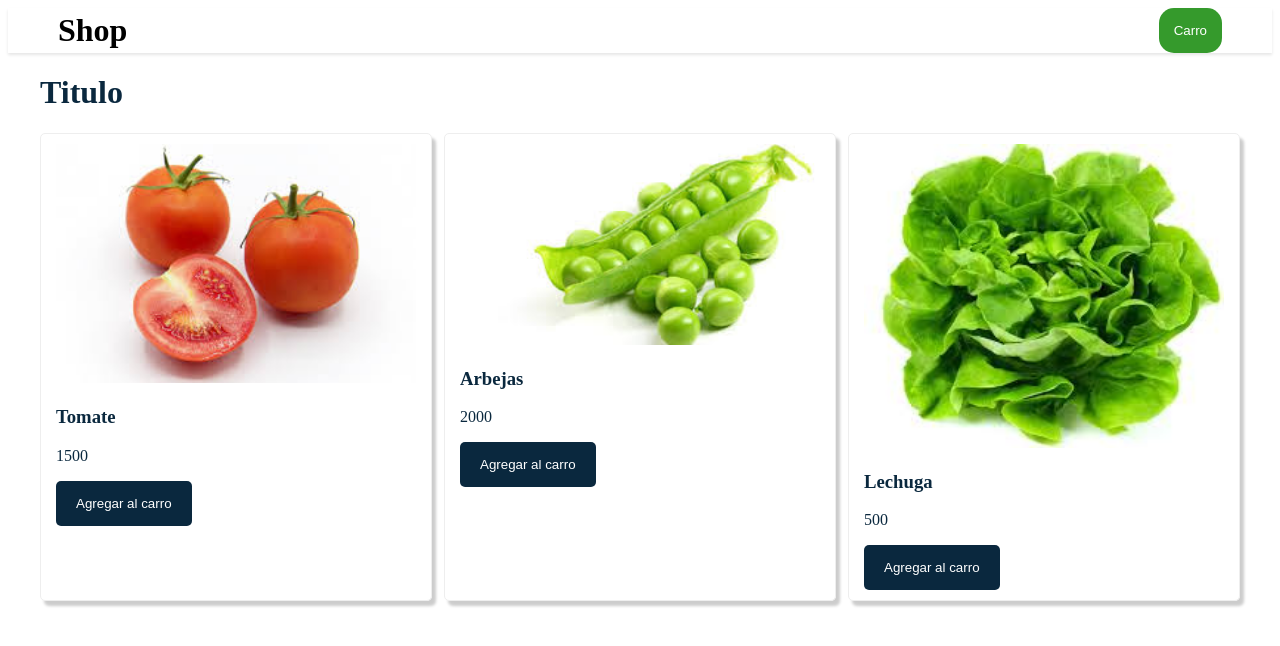
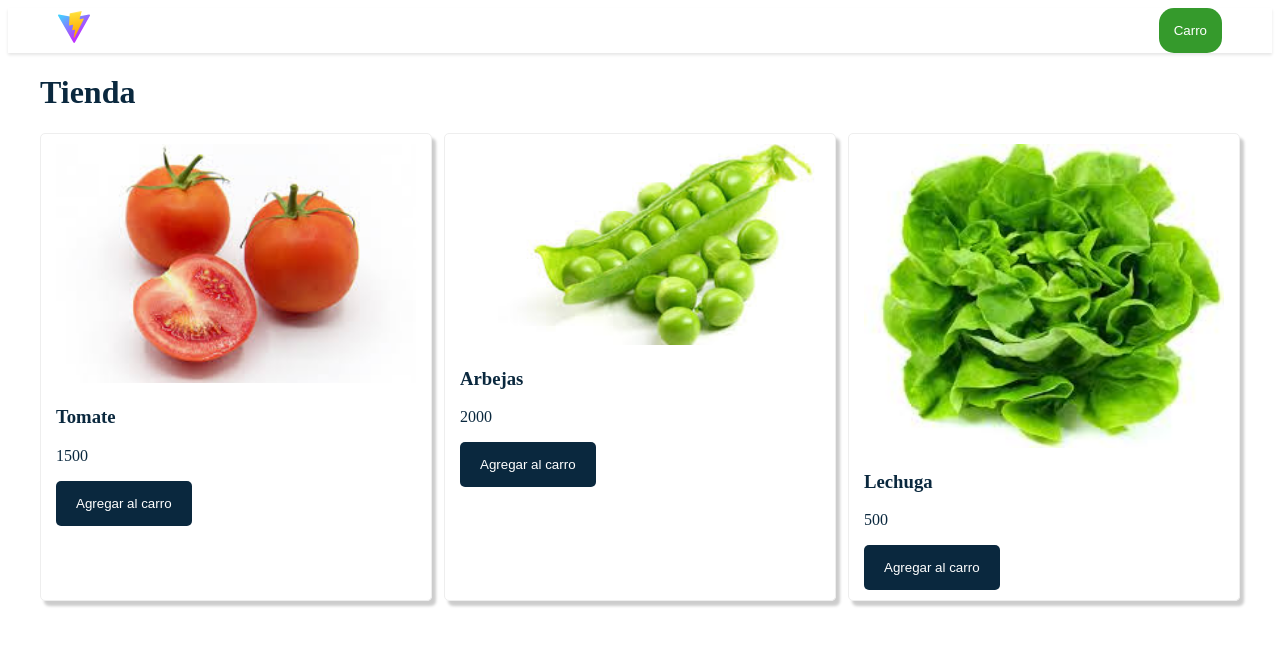
Before and after one commit to PabloRoves/29-proyecto-carro-de-compras, a React (Vite) app: page / in a window 1280 px wide. Shown: the top 646 px of the page. Built offline with nearby package versions, Linux system fonts and the light colour scheme.

Commit message:
Se implementa subseccion 202 - Mostrando el carro al usuario parte 2. La implementación la cree yo antes de ver el ejemplo. Si bien funciona bien, creo que hay algo para mejorar al momento de manejar el estado de la flag que me indica si debo o no renderizar el componente DetallesCarro.

```diff
--- a/src/App.jsx
+++ b/src/App.jsx
@@ -11,9 +11,7 @@ class App extends Component {
       { name: "Arbejas", price: 2000, img:'/productos/arbejas.jpeg' },
       { name: "Lechuga", price: 500, img:'/productos/lechuga.jpeg' },
     ],
-    carro: [
-      //{ name: "Tomate", price: 1500, img:'/productos/tomates.jpeg', cantidad:1 },
-    ],
+    carro: [],
   }
 
 
@@ -83,7 +81,7 @@ class App extends Component {
         return nuevoProducto
       }
       else{
-        console.log("Agrego al array producto existente")
+        //console.log("Agrego al array producto existente")
         return x;
       }
     })
--- a/src/components/Carro.jsx
+++ b/src/components/Carro.jsx
@@ -19,10 +19,13 @@ const styles = {
 }
 
 class Carro extends Component{
+    state = {
+        detalleCarro: false
+    }
+
     render(){
         const { carro } = this.props;
         const cantidad = carro.reduce((acumulado, producto) => acumulado + producto.cantidad, 0);
-
         //console.log(cantidad);
         return(
             <div>
@@ -33,10 +36,20 @@ class Carro extends Component{
                     : null
                 }
             </span>
-            <button style={styles.carro}>
+            <button style={styles.carro} onClick={() => {
+                //console.log(this.state.detalleCarro);
+                if(cantidad !== 0){
+                    console.log(`muestro ${this.state.detalleCarro}`);
+                    this.setState({detalleCarro : !this.state.detalleCarro});
+                };
+            }}>
                 Carro
             </button>
-            <DetallesCarro carro={carro}/>
+            {
+                cantidad >0 && this.state.detalleCarro
+                ? <DetallesCarro carro={carro}/>
+                : null
+            }
             </div>
         )
     }
--- a/src/components/Logo.jsx
+++ b/src/components/Logo.jsx
@@ -1,4 +1,5 @@
 import { Component } from 'react';
+import logo from '/vite.svg'
 
 const styles = {
     logo:{
@@ -10,7 +11,7 @@ class Logo extends Component{
     render(){
         return(
             <div style={styles.logo}>
-                Shop
+               <img src={logo} className="App-logo" alt="logo" />
             </div>
         )
     }
--- a/src/components/Navbar.jsx
+++ b/src/components/Navbar.jsx
@@ -20,7 +20,7 @@ class Navbar extends Component{
         return(
             <nav style={styles.navbar}>
                 <Logo />
-                <Carro carro={carro}/>
+                <Carro carro={carro} muestro={false}/>
             </nav>
         )
     }
--- a/src/components/Title.jsx
+++ b/src/components/Title.jsx
@@ -10,7 +10,7 @@ class Title extends Component{
     render(){
         return(
            <h1 style={styles.titulo}>
-            Titulo
+            Tienda
            </h1>
         )
     }
```
